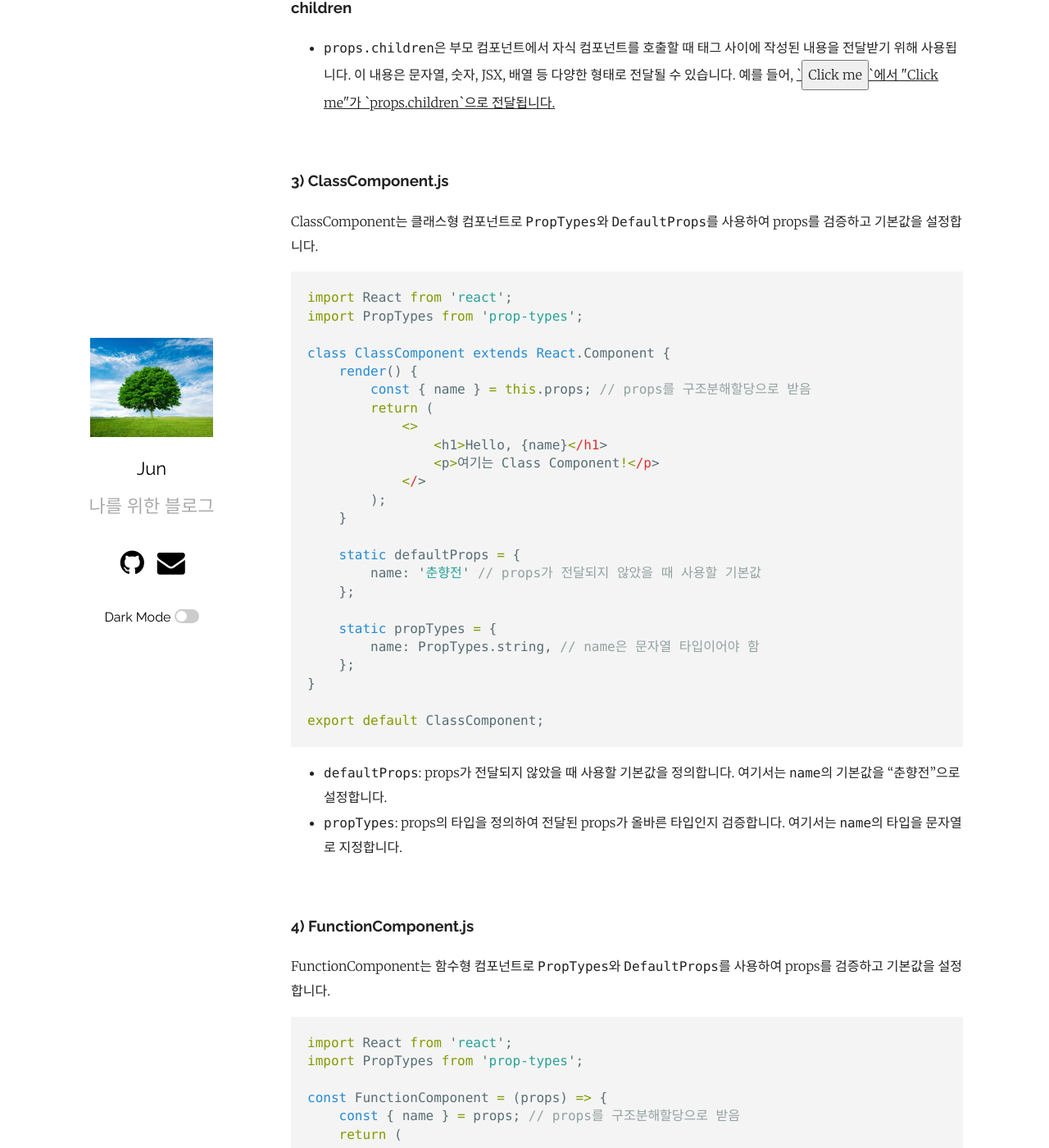
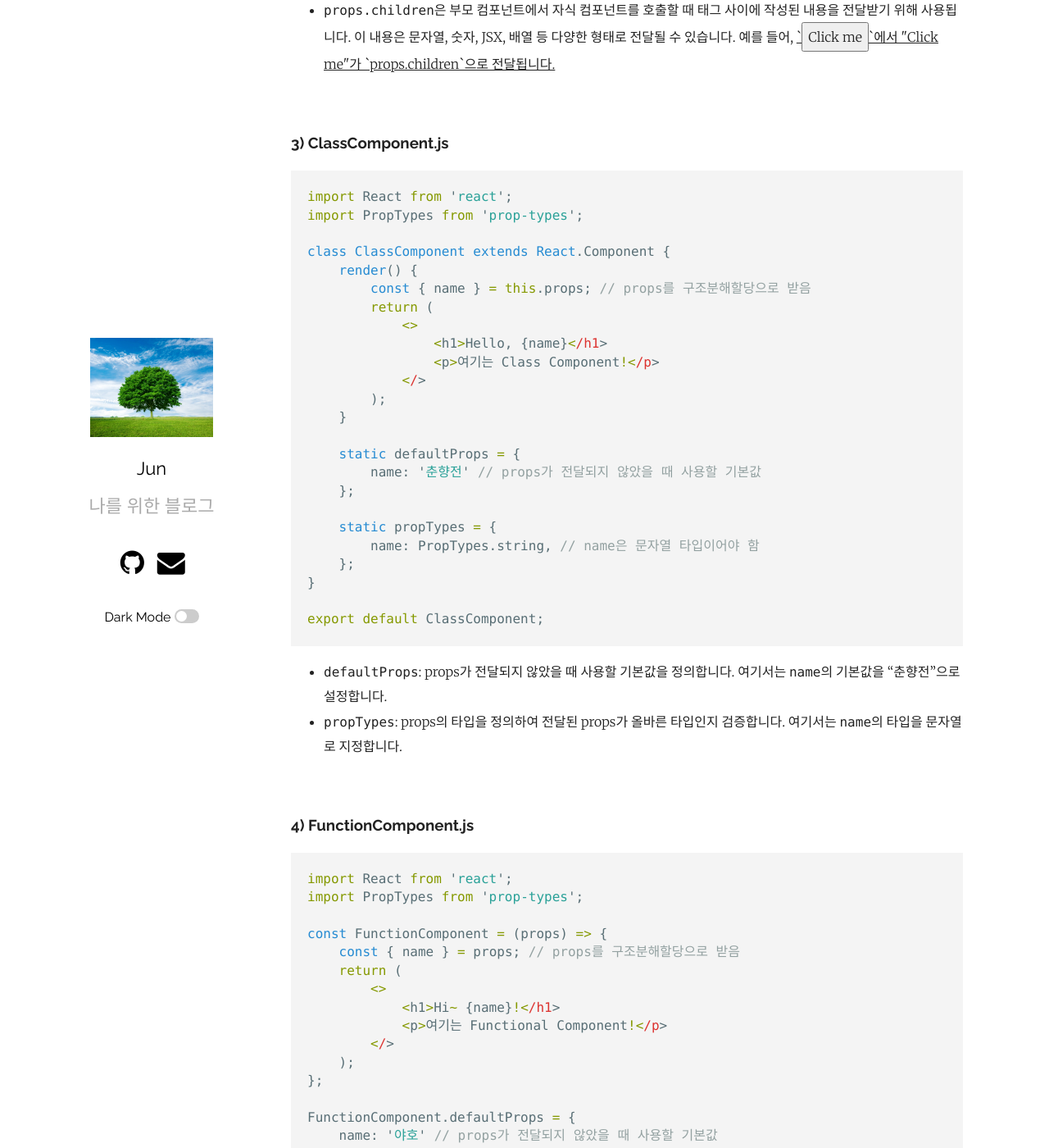
Before and after one commit to ymind14563/ymind14563.github.io, a Jekyll site: the page built from _posts/2024-08-07-blog(2).markdown, in a window 1280 px wide and 1400 px high, scrolled down 2903 px. Shown: the whole window at 82% size. Built offline with Jekyll 4.4.1, drawn with Linux system fonts in a browser that asks for light colours; some of the changed text lies outside the part shown.

Commit message:
edit blog

````diff
--- a/_posts/2024-08-07-blog(2).markdown
+++ b/_posts/2024-08-07-blog(2).markdown
@@ -73,8 +73,6 @@ export default App;
 
 ### 2) Button.js
 
-Button 컴포넌트는 `PropTypes`와 `DefaultProps`를 사용하여 props를 검증하고 기본값을 설정합니다.
-
 ```js
 import './Button.css'; // 스타일을 적용하기 위해 CSS 파일을 가져옴
 import PropTypes from 'prop-types'; // PropTypes를 불러옴
@@ -124,8 +122,6 @@ export default Button;
 
 ### 3) ClassComponent.js
 
-ClassComponent는 클래스형 컴포넌트로 `PropTypes`와 `DefaultProps`를 사용하여 props를 검증하고 기본값을 설정합니다.
-
 ```js
 import React from 'react';
 import PropTypes from 'prop-types';
@@ -160,8 +156,6 @@ export default ClassComponent;
 
 ### 4) FunctionComponent.js
 
-FunctionComponent는 함수형 컴포넌트로 `PropTypes`와 `DefaultProps`를 사용하여 props를 검증하고 기본값을 설정합니다.
-
 ```js
 import React from 'react';
 import PropTypes from 'prop-types';
````
